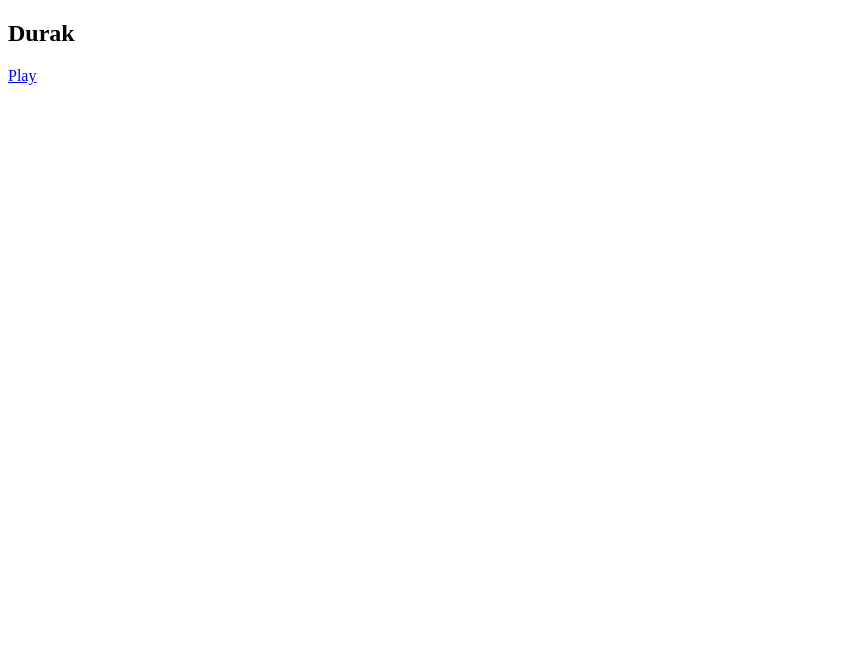
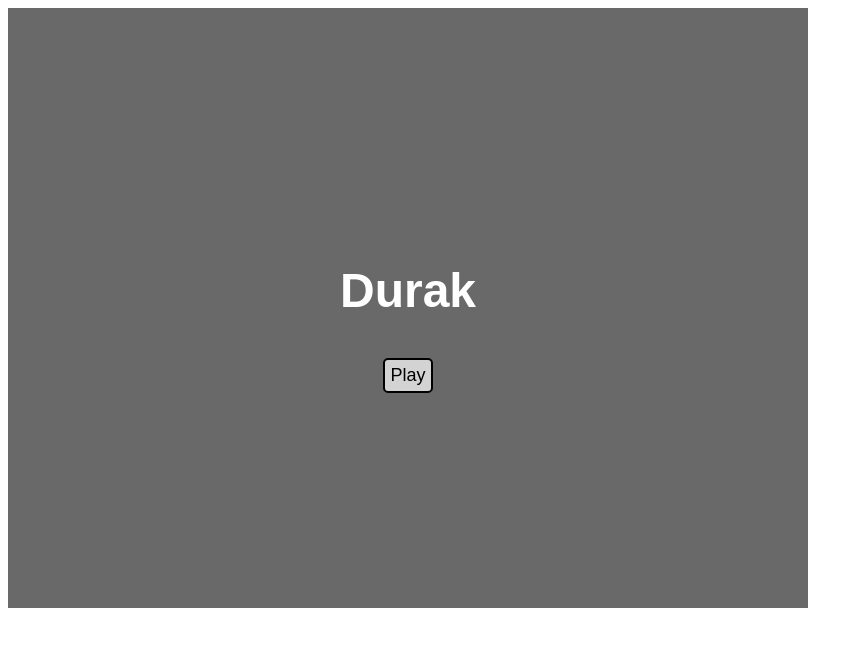
Before and after one commit to RShnitser/cardgame-hackathon, a website built with Vite: page index.html in a window 1280 px wide. Shown: the whole page, without its empty margins (0-863 px from the left). Built offline with nearby package versions, Linux system fonts and the light colour scheme.

Commit message:
add menu style

```diff
--- a/index.html
+++ b/index.html
@@ -7,9 +7,9 @@
     <link rel="stylesheet" href="styles.css" />
   </head>
   <body>
-    <div>
-      <h2>Durak</h2>
-      <a href="game.html">Play</a>
+    <div class="flex menu">
+      <h2 class="menu-title">Durak</h2>
+      <a class="menu-button" href="game.html">Play</a>
     </div>
   </body>
 </html>
--- a/styles.css
+++ b/styles.css
@@ -1,5 +1,5 @@
 #gameover {
-    display: none;
+    display: block;
     position: fixed;
     z-index: 100;
     left: 8px;
@@ -9,7 +9,7 @@
     background-color: rgba(0,0,0,0.4);
   }
 
-  #gameover .flex{
+  .flex{
     display: flex;
     flex-direction: column;
     align-items: center;
@@ -21,3 +21,31 @@
     font-size: 48px;
     color: gold;
   }
+
+  .menu{
+    width: 800px;
+    height: 600px;
+    background-color: dimgrey;
+    font-family: sans-serif;
+  }
+
+  .menu-title{
+    font-size: 48px;
+    color: white;
+  }
+
+  .menu-button{
+    border-style: solid;
+    border-color: black;
+    border-radius: 5px;
+    border-width: 2px;
+    padding: 5px;
+    text-decoration: none;
+    background-color: lightgray;
+    font-size: 18px;
+    color: black;
+  }
+
+  .menu-button:hover{
+    border-color: gold;
+  }
```
